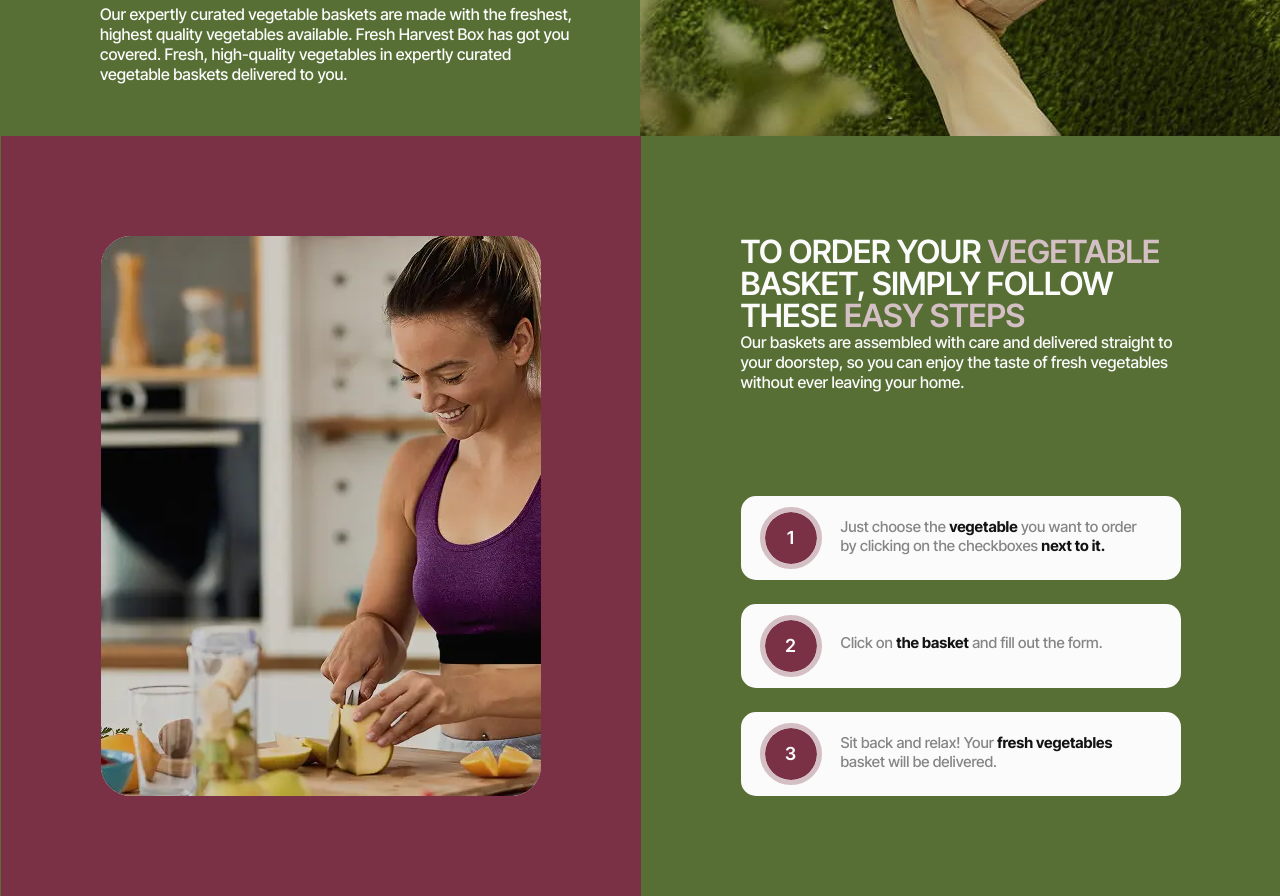
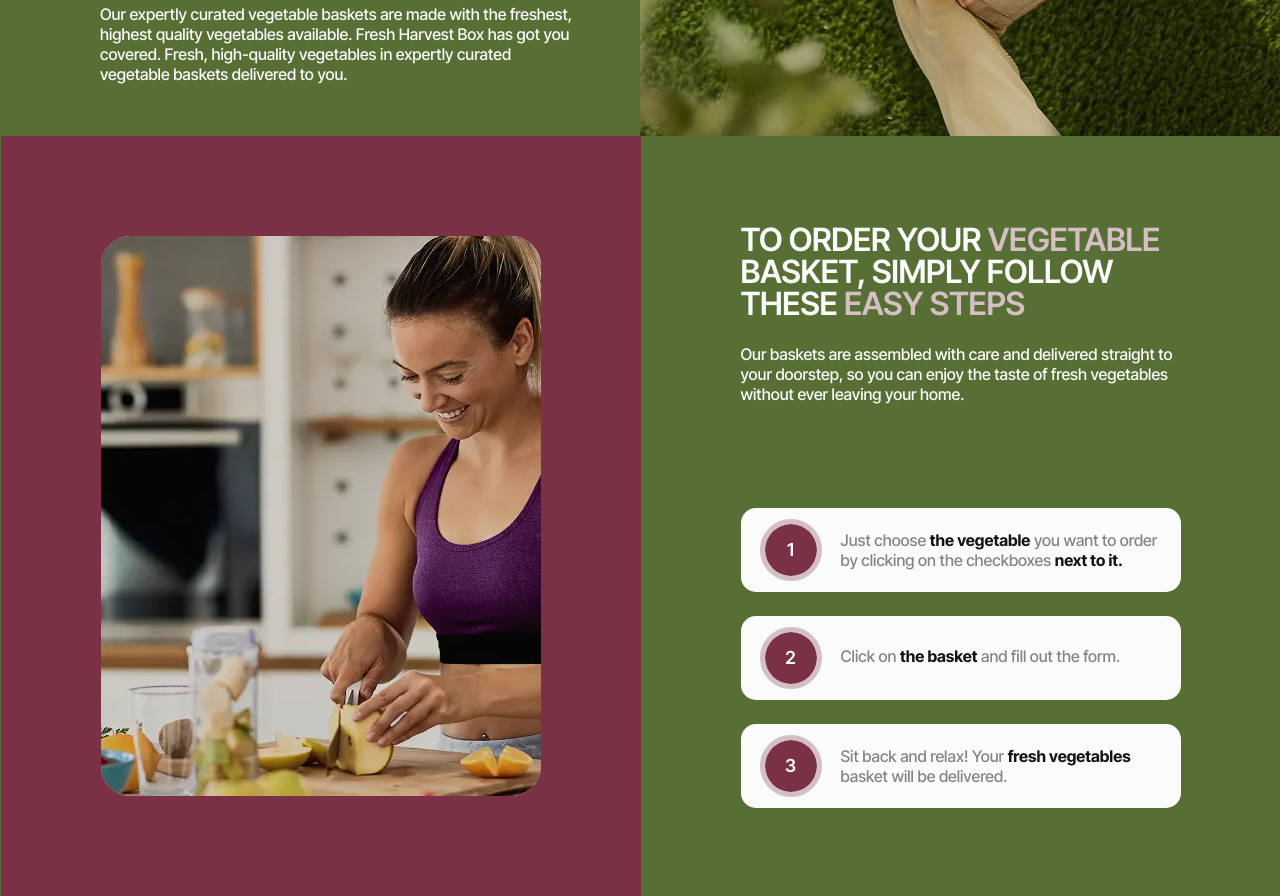
Before and after one commit to Vadimeks/devdreamers-project-01, a website built with Vite: page src/index.html in a window 1280 px wide. Shown: the part 660-1556 px from the top of the page. Built offline with nearby package versions, Linux system fonts and the light colour scheme.

Commit message:
how-it-works2

```diff
--- a/src/css/how-it-works.css
+++ b/src/css/how-it-works.css
@@ -1,9 +1,9 @@
 .order-section {
   margin: 0 auto;
   max-width: 767px;
+  min-width: 320px;
 }
 .image-container {
-  margin-left: calc(50% - 50vw);
   background-color: #7a3145;
   width: 100%;
   overflow: hidden;
@@ -58,7 +58,6 @@
   align-items: center;
   flex-direction: column;
   max-width: 335px;
-  /* min-height: 84px; */
   gap: 20px;
 }
 
@@ -75,9 +74,9 @@
   line-height: 1.42857;
   color: #858585;
 }
-.middle {
+/* .middle {
   padding: 12px 59px 12px 24px;
-}
+} */
 .steps-item-text {
   padding-left: 76px;
   min-width: 208px;
@@ -144,24 +143,22 @@
   }
 
   .steps-item {
-    padding-right: 28px;
-    /* font-size: 16px;
-    line-height: 1.25; */
+    padding-right: 23px;
   }
 
   .steps-item-text {
     /* min-height: 76px; */
     /* padding-right: 17px; */
-    font-size: 15px;
+    font-size: 16px;
     line-height: 1.25;
-   max-width: 399px;
+    max-width: 399px;
     min-height: 40px;
   }
   .steps-item.middle {
-    display: flex;
-    align-items: center;
+    /* display: flex;
+    align-items: center; */
     padding-top: 28px;
-      }
+  }
 
   .steps-item.middle p {
     margin: 0;
@@ -169,10 +166,13 @@
 }
 
 @media screen and (min-width: 1280px) {
-
-
+  .content-title {
+    padding-bottom: 0;
+    /* margin-bottom: 24px; */
+  }
 
   .content-description {
+    padding-top: 24px;
     padding-bottom: 104px;
   }
 
@@ -182,6 +182,7 @@
     width: 1280px;
     margin: 0 auto;
   }
+
   .image-container,
   .content {
     width: 640px;
@@ -189,9 +190,4 @@
     margin: 0;
     padding: 100px;
   }
-  .steps-item {
-    padding-right: 25px;
-
-  }
-
 }
--- a/src/partials/how-it-works.html
+++ b/src/partials/how-it-works.html
@@ -33,8 +33,8 @@
     <div class="content">
       <h1 class="visually-hidden">How to Order Your Vegetable Basket</h1>
       <h2 class="content-title">
-        TO ORDER YOUR <span class="highlight">VEGETABLE</span> BASKET,
-        SIMPLY FOLLOW THESE <span class="highlight">EASY STEPS</span>
+        TO ORDER YOUR <span class="highlight">VEGETABLE</span> BASKET, SIMPLY
+        FOLLOW THESE <span class="highlight">EASY STEPS</span>
       </h2>
       <p class="content-description">
         Our baskets are assembled with care and delivered straight to your
@@ -46,9 +46,9 @@
         <ol class="steps-list">
           <li class="steps-item">
             <p class="steps-item-text">
-              Just choose the
-              <strong class="steps-item-highlight">vegetable</strong> you want
-              to order by clicking on the checkboxes
+              Just choose
+              <strong class="steps-item-highlight">the vegetable</strong> you
+              want to order by clicking on the checkboxes
               <strong class="steps-item-highlight">next to it.</strong>
             </p>
           </li>
```
